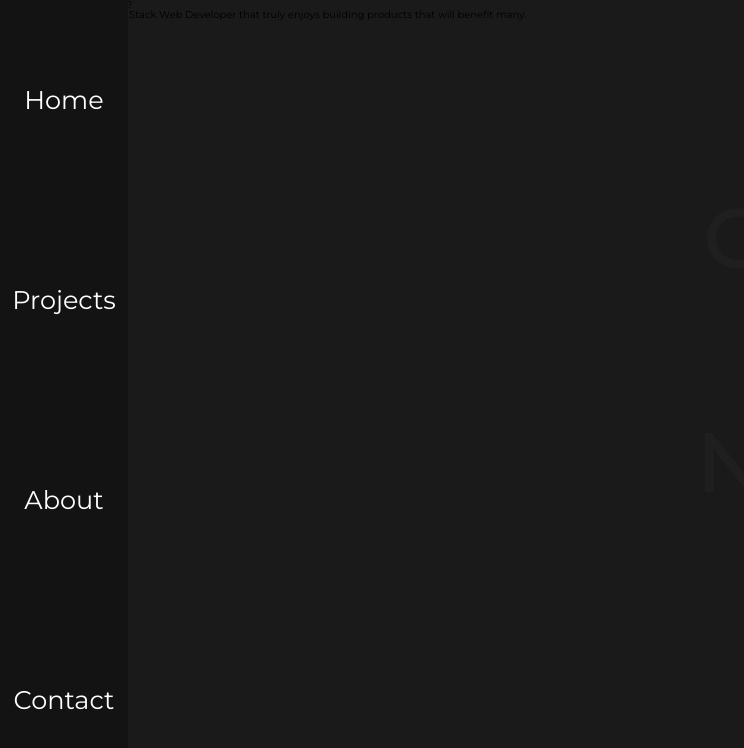
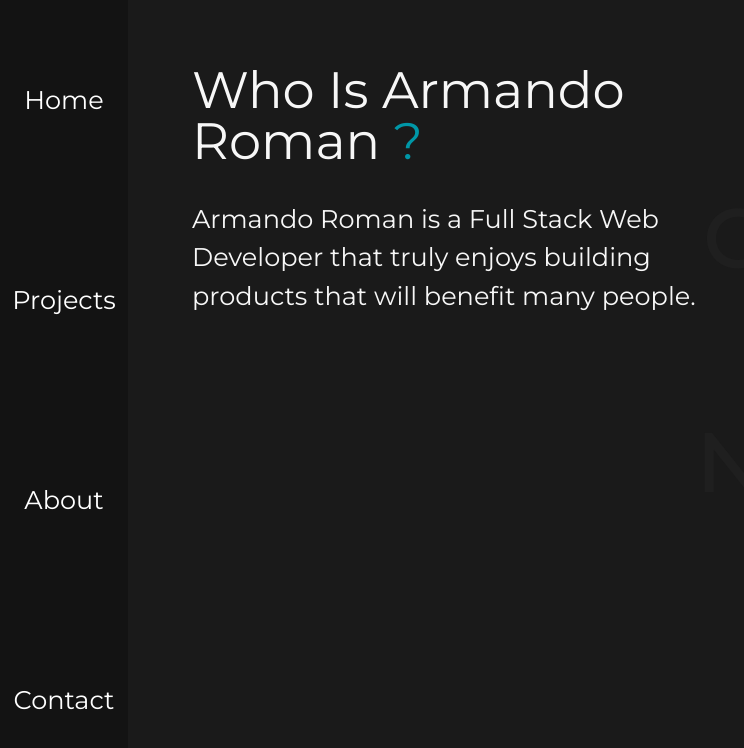
Before and after one commit to armandoroman1016/armando_roman_portfolio, a React (Create React App) app in the folder armando_roman_portfolio/: page /about in a window 1280 px wide. Shown: the top 748 px of the page, without its empty margins (0-744 px from the left). Built offline with nearby package versions, Linux system fonts and the light colour scheme; a web font is replaced by a local one.

Commit message:
copy added to about page

```diff
--- a/armando_roman_portfolio/src/components/About.js
+++ b/armando_roman_portfolio/src/components/About.js
@@ -4,10 +4,11 @@ import NavBar from './NavBar'
 const About = props =>{
     return(
         <section className = 'about-container page'>
-            <div clasName = 'about-text'>
+            <div className = 'about-text'>
                 <h2>Who Is Armando Roman<span> ?</span></h2>
                 <p>
-                    Armando Roman is a Full Stack Web Developer that truly enjoys building products that will benefit many.
+                    Armando Roman is a Full Stack Web Developer that truly enjoys building products that will benefit many people.
+
                 </p>
             </div>
             <span className = 'background-text javascript'>JAVASCRIPT</span>
--- a/armando_roman_portfolio/src/styles/About.scss
+++ b/armando_roman_portfolio/src/styles/About.scss
@@ -5,21 +5,30 @@
     position: relative;
     font-family: 'Montserrat', 'Merriweather', 'Times New Roman', Times, serif;
     background: $background-color;
+    z-index:-1;
     .about-text{
         position: absolute;
-        top:10%;
+        top:8%;
         left:15%;
         color: $font-color;
-        width:40%;
-        background: red;
+        width:45%;
+        height:85%;
+        display: flex;
+        flex-direction: column;
+        justify-content: space-between;
+        z-index: 1;
         h2{
+            height:10%;
             font-size: 3.2rem;
             span{
                 color: $green;
             }
         }
         p{
+            height: 80%;
+            font-size:1.6rem;
             color: $font-color;
+            line-height: 1.5;
         }
     }
     .background-text{
@@ -27,6 +36,7 @@
         position: absolute;
         font-weight:800;
         font-size:5rem;
+        z-index: 0;
     }
     .javascript{
         top: 8%;
```
